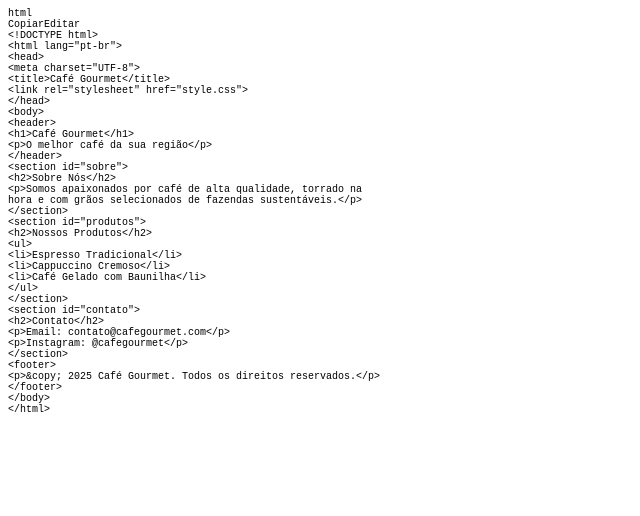
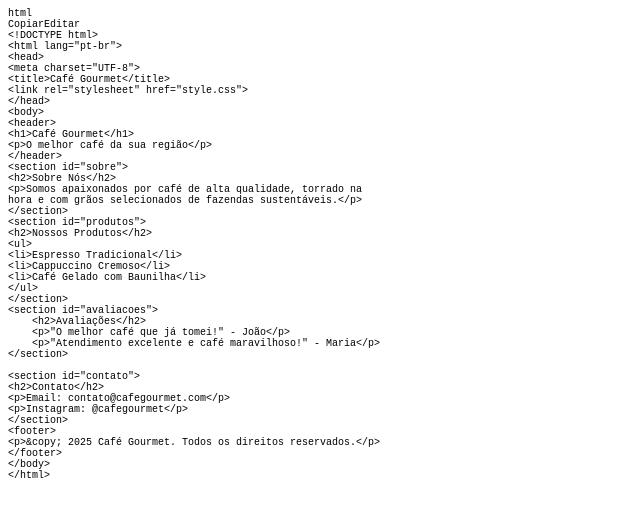
Before and after one commit to VinBueno/Cafe-Gourmet, a plain HTML site: page Index.html in a window 1280 px wide. Shown: the whole page, without its empty margins (0-640 px from the left). Drawn offline with Linux system fonts and the light colour scheme.

Commit message:
Primeiro commit com arquivos HTML e CSS

```diff
--- a/Index.html
+++ b/Index.html
@@ -8,6 +8,7 @@
   <meta name="CocoaVersion" content="2575.2">
   <style type="text/css">
     p.p1 {margin: 0.0px 0.0px 0.0px 0.0px; font: 10.0px 'Courier New'; color: #000000}
+    p.p2 {margin: 0.0px 0.0px 0.0px 0.0px; font: 10.0px 'Courier New'; color: #000000; min-height: 11.0px}
   </style>
 </head>
 <body>
@@ -38,6 +39,12 @@
 <p class="p1">&lt;li&gt;Café Gelado com Baunilha&lt;/li&gt;</p>
 <p class="p1">&lt;/ul&gt;</p>
 <p class="p1">&lt;/section&gt;</p>
+<p class="p1">&lt;section id="avaliacoes"&gt;</p>
+<p class="p1"><span class="Apple-converted-space">    </span>&lt;h2&gt;Avaliações&lt;/h2&gt;</p>
+<p class="p1"><span class="Apple-converted-space">    </span>&lt;p&gt;"O melhor café que já tomei!" - João&lt;/p&gt;</p>
+<p class="p1"><span class="Apple-converted-space">    </span>&lt;p&gt;"Atendimento excelente e café maravilhoso!" - Maria&lt;/p&gt;</p>
+<p class="p1">&lt;/section&gt;</p>
+<p class="p2"><br></p>
 <p class="p1">&lt;section id="contato"&gt;</p>
 <p class="p1">&lt;h2&gt;Contato&lt;/h2&gt;</p>
 <p class="p1">&lt;p&gt;Email: contato@cafegourmet.com&lt;/p&gt;</p>
```
Also changed, not shown: 1 other file.
